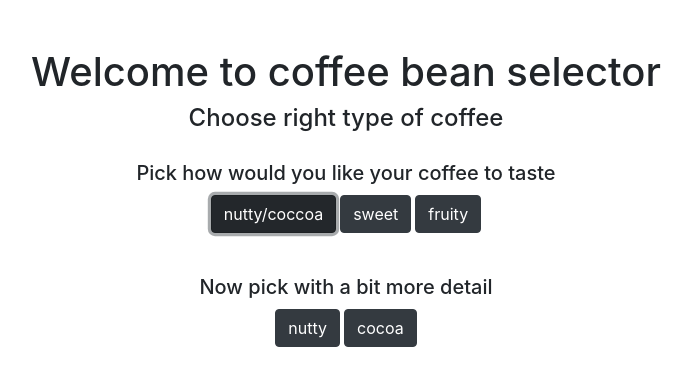
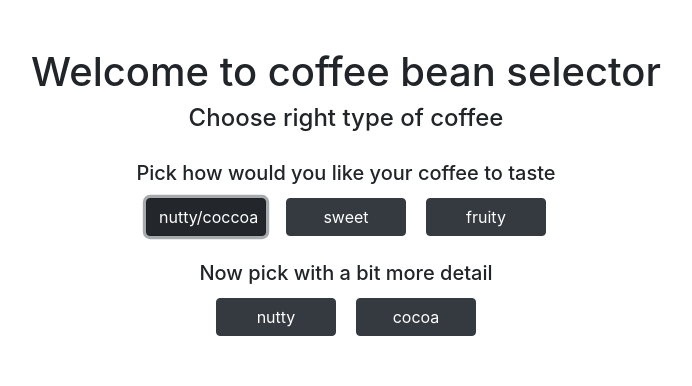
Before and after one commit to milosavljevicoa/prvi-projekat-rwa, a website built with webpack: page index.html in a window 1280 px wide. Both pictures are taken after a click on the button "nutty/coccoa". Shown: the whole page, without its empty margins (294-986 px from the left). Built offline with nearby package versions, Linux system fonts and the light colour scheme; data requests are answered from the project's data file.

Commit message:
first version complited

```diff
--- /dev/null
+++ b/src/models/coffee-bean.ts
@@ -0,0 +1,46 @@
+import CoffeeFlavour from "./coffee-flavour";
+
+class CoffeeBeans extends CoffeeFlavour {
+	constructor(
+		id: string,
+		typeOfFlavour: string,
+		private _parrentFlavourId: Array<any>,
+		private _urlToCoffeeBean: string
+	) {
+		super(id, typeOfFlavour);
+	}
+
+	addIdToSubject(): void {}
+
+	protected textInButton(): string {
+		return this._typeOfFlavour;
+	}
+
+	get parrentFlavourId(): string {
+		let idsSeperatedByComma: string = this._parrentFlavourId.reduce(
+			(finalString, currentDTO) => {
+				let id = currentDTO["id"];
+				finalString += `${id},`;
+				return finalString;
+			},
+			""
+		);
+		return idsSeperatedByComma.slice(0, -1);
+	}
+
+	public get urlToCoffeeBean(): string {
+		return this._urlToCoffeeBean;
+	}
+
+	public static createCoffeeBeans(DTO: any): CoffeeBeans {
+		let bean: CoffeeBeans = new CoffeeBeans(
+			DTO["id"],
+			DTO["name"],
+			DTO["finalFlavourProfileIDs"],
+			DTO["link"]
+		);
+		return bean;
+	}
+}
+
+export default CoffeeBeans;
--- a/src/models/coffee-flavour.ts
+++ b/src/models/coffee-flavour.ts
@@ -1,9 +1,9 @@
 import { Subject } from "rxjs";
 
 abstract class CoffeeFlavour {
-	constructor(private _id: string, private _typeOfFlavour: string) {}
+	constructor(private _id: string, protected _typeOfFlavour: string) {}
 
-	drawListItem(ul: HTMLUListElement): HTMLButtonElement {
+	drawButtonAsListItem(ul: HTMLUListElement): HTMLButtonElement {
 		const classNameLi: string = "flavours";
 		const li: HTMLLIElement = document.createElement("li");
 		li.className = classNameLi;
@@ -15,15 +15,16 @@ abstract class CoffeeFlavour {
 		li.appendChild(wrapperDiv);
 		const button: HTMLButtonElement = document.createElement("button");
 		button.className = "btn btn-dark";
-		button.innerText = this._typeOfFlavour;
-		// button.onclick = () => {
-		// 	this.pushToStream();
-		// };
+		button.innerText = this.textInButton();
 		wrapperDiv.appendChild(button);
 		return button;
 	}
 
+	protected abstract textInButton(): string;
+
 	abstract addIdToSubject(): void;
+
+	abstract get parrentFlavourId(): string;
 
 	get id(): string {
 		return this._id;
--- a/src/models/final-coffee-flavour.ts
+++ b/src/models/final-coffee-flavour.ts
@@ -9,6 +9,10 @@ export default class FinalCoffeeFlavour extends CoffeeFlavour {
 		private _parrentFlavourId: string
 	) {
 		super(id, typeOfFlavour);
+	}
+
+	protected textInButton(): string {
+		return this._typeOfFlavour;
 	}
 
 	addIdToSubject(): void {
--- a/src/models/first-coffee-flavour.ts
+++ /dev/null
@@ -1,17 +0,0 @@
-import CoffeeFlavour from "./coffee-flavour";
-import { Subject } from "rxjs";
-
-export default class FirstCoffeeFlavour extends CoffeeFlavour {
-	public static myStream: Subject<string> = new Subject<string>();
-	constructor(id: string, typeOfFlavour: string) {
-		super(id, typeOfFlavour);
-	}
-
-	addIdToSubject(): void {
-		FirstCoffeeFlavour.myStream.next(this.id);
-	}
-
-	static createCoffeeFlavour(DTO: any): FirstCoffeeFlavour {
-		return new FirstCoffeeFlavour(DTO["id"], DTO["flavour"]);
-	}
-}
--- /dev/null
+++ b/src/models/primary-coffee-flavour.ts
@@ -0,0 +1,25 @@
+import CoffeeFlavour from "./coffee-flavour";
+import { Subject } from "rxjs";
+
+export default class PrimaryCoffeeFlavour extends CoffeeFlavour {
+	public static myStream: Subject<string> = new Subject<string>();
+	constructor(id: string, typeOfFlavour: string) {
+		super(id, typeOfFlavour);
+	}
+
+	addIdToSubject(): void {
+		PrimaryCoffeeFlavour.myStream.next(this.id);
+	}
+
+	protected textInButton(): string {
+		return this._typeOfFlavour;
+	}
+
+	get parrentFlavourId(): string {
+		return "0";
+	}
+
+	static createCoffeeFlavour(DTO: any): PrimaryCoffeeFlavour {
+		return new PrimaryCoffeeFlavour(DTO["id"], DTO["flavour"]);
+	}
+}
--- a/src/models/secound-coffee-flavour.ts
+++ b/src/models/secondary-coffee-flavour.ts
@@ -1,7 +1,7 @@
 import CoffeeFlavour from "./coffee-flavour";
 import { Subject } from "rxjs";
 
-export default class SecoundCoffeeFlavour extends CoffeeFlavour {
+export default class SecondaryCoffeeFlavour extends CoffeeFlavour {
 	public static myStream: Subject<string> = new Subject<string>();
 	constructor(
 		id: string,
@@ -12,15 +12,19 @@ export default class SecoundCoffeeFlavour extends CoffeeFlavour {
 	}
 
 	addIdToSubject(): void {
-		SecoundCoffeeFlavour.myStream.next(this.id);
+		SecondaryCoffeeFlavour.myStream.next(this.id);
+	}
+
+	protected textInButton(): string {
+		return this._typeOfFlavour;
 	}
 
 	get parrentFlavourId(): string {
 		return this._parrentFlavourId;
 	}
 
-	static createCoffeeFlavour(DTO: any): SecoundCoffeeFlavour {
-		return new SecoundCoffeeFlavour(
+	static createCoffeeFlavour(DTO: any): SecondaryCoffeeFlavour {
+		return new SecondaryCoffeeFlavour(
 			DTO["id"],
 			DTO["flavour"],
 			DTO["firstCoffeeFlavourId"]
--- a/src/services/coffee-picker.ts
+++ /dev/null
@@ -1,53 +0,0 @@
-import { from, Observable } from "rxjs";
-import { map, take } from "rxjs/operators";
-import CoffeeFlavour from "../models/coffee-flavour";
-import FirstCoffeeFlavour from "../models/first-coffee-flavour";
-import SecoundCoffeeFlavour from "../models/secound-coffee-flavour";
-import FinalCoffeeFlavour from "../models/final-coffee-flavour";
-
-const DATA_BASE_URL: string = "http://localhost:3000/";
-
-// let firstTypeOfCoffeeFlavourStream: Observable<FirstCoffeeFlavour>;
-// let secondTypeOfCoffeeFlavourStream: Observable<SecoundCoffeeFlavour>;
-// let finalTypeOfCoffeeFlavourStream: Observable<FinalCoffeeFlavour>;
-
-function getSpecificTypeOfCoffeeFlavour(
-	specificType: string
-): Observable<Array<CoffeeFlavour>> {
-	return from(
-		fetch(DATA_BASE_URL + specificType).then((data: Response) => data.json())
-	).pipe(
-		take(1)
-		// , concatAll()
-	);
-}
-
-export function fetchFirstTypeFlavours(): Observable<
-	Array<FirstCoffeeFlavour>
-> {
-	return getSpecificTypeOfCoffeeFlavour("firstCoffeeFlavour").pipe(
-		map((DTOs: Array<any>) =>
-			DTOs.map((DTO: any) => FirstCoffeeFlavour.createCoffeeFlavour(DTO))
-		)
-	);
-}
-
-export function fetchSecondTypeFlavours(): Observable<
-	Array<SecoundCoffeeFlavour>
-> {
-	return getSpecificTypeOfCoffeeFlavour("secondCoffeeFlavour").pipe(
-		map((DTOs: Array<any>) =>
-			DTOs.map((DTO: any) => SecoundCoffeeFlavour.createCoffeeFlavour(DTO))
-		)
-	);
-}
-
-export function fetchFinalTypeFlavours(): Observable<
-	Array<FinalCoffeeFlavour>
-> {
-	return getSpecificTypeOfCoffeeFlavour("finalFlavourProfile").pipe(
-		map((DTOs: Array<any>) =>
-			DTOs.map((DTO: any) => FinalCoffeeFlavour.createCoffeeFlavour(DTO))
-		)
-	);
-}
--- /dev/null
+++ b/src/services/fetch-from-databse.ts
@@ -0,0 +1,51 @@
+import { from, Observable } from "rxjs";
+import { map } from "rxjs/operators";
+import CoffeeFlavour from "../models/coffee-flavour";
+import PrimaryCoffeeFlavour from "../models/primary-coffee-flavour";
+import SecondaryCoffeeFlavour from "../models/secondary-coffee-flavour";
+import FinalCoffeeFlavour from "../models/final-coffee-flavour";
+import CoffeeBeans from "../models/coffee-bean";
+
+const DATA_BASE_URL: string = "http://localhost:3000/";
+
+// let firstTypeOfCoffeeFlavourStream: Observable<FirstCoffeeFlavour>;
+// let secondTypeOfCoffeeFlavourStream: Observable<SecoundCoffeeFlavour>;
+// let finalTypeOfCoffeeFlavourStream: Observable<FinalCoffeeFlavour>;
+
+function getCoffee(specificType: string): Observable<Array<CoffeeFlavour>> {
+	return from(
+		fetch(DATA_BASE_URL + specificType).then((data: Response) => data.json())
+	);
+}
+
+export function fetchFirstTypeFlavours(): Observable<Array<CoffeeFlavour>> {
+	return getCoffee("firstCoffeeFlavour").pipe(
+		map((DTOs: Array<any>) =>
+			DTOs.map((DTO: any) => PrimaryCoffeeFlavour.createCoffeeFlavour(DTO))
+		)
+	);
+}
+
+export function fetchSecondTypeFlavours(): Observable<Array<CoffeeFlavour>> {
+	return getCoffee("secondCoffeeFlavour").pipe(
+		map((DTOs: Array<any>) =>
+			DTOs.map((DTO: any) => SecondaryCoffeeFlavour.createCoffeeFlavour(DTO))
+		)
+	);
+}
+
+export function fetchFinalTypeFlavours(): Observable<Array<CoffeeFlavour>> {
+	return getCoffee("finalFlavourProfile").pipe(
+		map((DTOs: Array<any>) =>
+			DTOs.map((DTO: any) => FinalCoffeeFlavour.createCoffeeFlavour(DTO))
+		)
+	);
+}
+
+export function fetchCoffeeBeans(): Observable<Array<CoffeeFlavour>> {
+	return getCoffee("coffeeBeans").pipe(
+		map((DTOs: Array<any>) =>
+			DTOs.map((DTO: any) => CoffeeBeans.createCoffeeBeans(DTO))
+		)
+	);
+}
--- a/src/view/coffee-picker-view.ts
+++ b/src/view/coffee-picker-view.ts
@@ -1,141 +1,25 @@
-import CoffeeFlavour from "../models/coffee-flavour";
-import { Observable, Subject } from "rxjs";
-import { switchMap, filter, concatAll, take } from "rxjs/operators";
-import { fetchSecondTypeFlavours } from "../services/coffee-picker";
-import SecoundCoffeeFlavour from "../models/secound-coffee-flavour";
+import PrimaryCoffeeFlavourList from "./components/primary-coffee-flavour-list";
+import SecondaryCoffeeFlavourList from "./components/secondary-coffee-flavour-list";
+import FinalCoffeeFlavour from "../models/final-coffee-flavour";
+import FinalCoffeeFlavourList from "./components/final-coffee-flavour-list";
+import CoffeeBeansList from "./components/coffee-beans-list";
 
 class CoffeePickerView {
-	private isFirstFlavourPicked: boolean = false;
-	private firstCoffeeFlavourList: HTMLUListElement;
-	private secoundCoffeeFlavourList: HTMLUListElement;
+	private _primaryCoffeeFlavourList: PrimaryCoffeeFlavourList;
 
 	constructor() {
-		this.firstCoffeeFlavourList = this.createUnorderListWithStyles();
-		this.secoundCoffeeFlavourList = this.createUnorderListWithStyles();
+		this._primaryCoffeeFlavourList = new PrimaryCoffeeFlavourList(
+			new SecondaryCoffeeFlavourList(
+				new FinalCoffeeFlavourList(new CoffeeBeansList())
+			)
+		);
 	}
 
-	private createUnorderListWithStyles(): HTMLUListElement {
-		const listClassName = "list-group list-group-horizontal";
-		const coffeeflavoursList: HTMLUListElement = document.createElement("ul");
-		coffeeflavoursList.className = listClassName;
-		return coffeeflavoursList;
-	}
-
-	private createDescriptionForUL(
-		hostForUl: HTMLDivElement,
-		description: string
-	): void {
-		const descriptionToGuideUser: HTMLHeadingElement = document.createElement(
-			"h5"
+	public drawCompletedView(): void {
+		this._primaryCoffeeFlavourList.drawCoffeeList(
+			"Pick how would you like your coffee to taste"
 		);
-		descriptionToGuideUser.innerText = description;
-		hostForUl.appendChild(descriptionToGuideUser);
-	}
-
-	drawFirstCoffeeFlavours(
-		host: HTMLDivElement,
-		observable: Observable<Array<CoffeeFlavour>>
-	): void {
-		const description: string = "Pick how would you like your coffee to taste";
-		this.createDescriptionForUL(host, description);
-		host.append(this.firstCoffeeFlavourList);
-		observable
-			.pipe(take(1), concatAll())
-			.subscribe((flavour: CoffeeFlavour) => {
-				const buttonFlavour: HTMLButtonElement = flavour.drawListItem(
-					this.firstCoffeeFlavourList
-				);
-				buttonFlavour.onclick = () => {
-					if (this.isFirstFlavourPicked)
-						this.secoundCoffeeFlavourList.innerHTML = "";
-					else {
-						this.isFirstFlavourPicked = true;
-					}
-					flavour.addIdToSubject();
-				};
-			});
-	}
-
-	drawSecoundCoffeeFlavours(host: HTMLDivElement, stream: Subject<string>) {
-		const description: string = "Now pick with a bit more detail";
-		this.createDescriptionForUL(host, description);
-		host.appendChild(this.secoundCoffeeFlavourList);
-		stream
-			.pipe(
-				switchMap((id: string) => {
-					return fetchSecondTypeFlavours().pipe(
-						concatAll(),
-						filter(
-							(flavour: SecoundCoffeeFlavour) => flavour.parrentFlavourId === id
-						)
-					);
-				})
-			)
-			.subscribe((flavour: CoffeeFlavour) => {
-				flavour.drawListItem(this.secoundCoffeeFlavourList);
-				//add functionality for button
-			});
 	}
 }
 
 export default CoffeePickerView;
-
-// function createUnorderedListWithDesciption(
-// 	host: HTMLDivElement,
-// 	description: string
-// ): HTMLUListElement {
-// 	const descriptionToGuideUser: HTMLHeadingElement = document.createElement(
-// 		"h5"
-// 	);
-// 	descriptionToGuideUser.innerText = description;
-// 	host.appendChild(descriptionToGuideUser);
-
-// 	const listClassName = "list-group list-group-horizontal";
-// 	const coffeeflavoursList: HTMLUListElement = document.createElement("ul");
-// 	coffeeflavoursList.className = listClassName;
-// 	host.appendChild(coffeeflavoursList);
-
-// 	return coffeeflavoursList;
-// }
-
-// export function drawFirstCoffeeFlavours(
-// 	host: HTMLDivElement,
-// 	stream: Observable<Array<CoffeeFlavour>>
-// ): void {
-// 	const description: string = "Pick how would you like your coffee to taste";
-// 	const coffeeflavoursList: HTMLUListElement = createUnorderedListWithDesciption(
-// 		host,
-// 		description
-// 	);
-
-// 	stream.subscribe((flavours: Array<CoffeeFlavour>) => {
-// 		flavours.forEach((flavour: CoffeeFlavour) =>
-// 			flavour.drawListItem(coffeeflavoursList)
-// 		);
-// 	});
-// }
-
-// export function drawCoffeeFlavours(
-// 	host: HTMLDivElement,
-// 	stream: Subject<string>
-// ) {
-// 	const description: string = "Now pick with a bit more detail";
-// 	const coffeeflavoursList: HTMLUListElement = createUnorderedListWithDesciption(
-// 		host,
-// 		description
-// 	);
-// 	stream
-// 		.pipe(
-// 			switchMap((id: string) => {
-// 				return fetchSecondTypeFlavours().pipe(
-// 					concatAll(),
-// 					filter(
-// 						(flavour: SecoundCoffeeFlavour) => flavour.parrentFlavourId === id
-// 					)
-// 				);
-// 			})
-// 		)
-// 		.subscribe((flavour: SecoundCoffeeFlavour) => {
-// 			flavour.drawListItem(coffeeflavoursList);
-// 		});
-// }
--- /dev/null
+++ b/src/view/components/coffee-beans-list.ts
@@ -0,0 +1,51 @@
+import CoffeeFlavourList from "./coffee-flavour-list";
+import { Observable, concat } from "rxjs";
+import CoffeeFlavour from "../../models/coffee-flavour";
+import FinalCoffeeFlavour from "../../models/final-coffee-flavour";
+import {
+	fetchFinalTypeFlavours,
+	fetchCoffeeBeans,
+} from "../../services/fetch-from-databse";
+import { concatAll, take, switchMap, filter } from "rxjs/operators";
+import CoffeeBeans from "../../models/coffee-bean";
+
+class CoffeeBeansList extends CoffeeFlavourList {
+	constructor() {
+		super(<HTMLDivElement>document.getElementById("coffee-beans"));
+	}
+
+	protected configureObservable(): Observable<CoffeeFlavour> {
+		return FinalCoffeeFlavour.myStream.pipe(
+			switchMap((id: string) => {
+				return fetchCoffeeBeans().pipe(
+					concatAll(),
+					filter((bean: CoffeeFlavour) => {
+						let beanIds = bean.parrentFlavourId.split(",");
+						let isRightTypeOfFlavour: boolean = false;
+						beanIds.forEach((beanId: string) => {
+							if (beanId === id) isRightTypeOfFlavour = true;
+						});
+						return isRightTypeOfFlavour;
+					})
+				);
+			})
+		);
+	}
+
+	protected subscribeToObservable(observable: Observable<CoffeeBeans>): void {
+		observable.subscribe((coffeeBean: CoffeeBeans) => {
+			const coffeeBeanBtn: HTMLButtonElement = coffeeBean.drawButtonAsListItem(
+				this._list
+			);
+			coffeeBeanBtn.onclick = () => {
+				window.open(coffeeBean.urlToCoffeeBean);
+			};
+		});
+	}
+
+	public clearList(): void {
+		this._list.innerHTML = "";
+	}
+}
+
+export default CoffeeBeansList;
--- /dev/null
+++ b/src/view/components/coffee-flavour-list.ts
@@ -0,0 +1,42 @@
+import { Observable, Subject } from "rxjs";
+import CoffeeFlavour from "../../models/coffee-flavour";
+
+abstract class CoffeeFlavourList {
+	protected _list: HTMLUListElement;
+	constructor(private _host: HTMLDivElement) {
+		this._list = this.createUnorderListWithStyles();
+	}
+
+	private createUnorderListWithStyles(): HTMLUListElement {
+		const listClassName = "list-group list-group-horizontal";
+		const coffeeflavoursList: HTMLUListElement = document.createElement("ul");
+		coffeeflavoursList.className = listClassName;
+		return coffeeflavoursList;
+	}
+
+	public drawCoffeeList(description: string): void {
+		if (this._host === null) return;
+		this.drawDescription(description);
+		this._host.appendChild(this._list);
+		let configuredObservable: Observable<CoffeeFlavour> = this.configureObservable();
+		this.subscribeToObservable(configuredObservable);
+	}
+
+	protected drawDescription(description: string): void {
+		const descriptionToGuideUser: HTMLHeadingElement = document.createElement(
+			"h5"
+		);
+		descriptionToGuideUser.innerText = description;
+		this._host.appendChild(descriptionToGuideUser);
+	}
+
+	protected abstract configureObservable(): Observable<CoffeeFlavour>;
+
+	protected abstract subscribeToObservable(
+		observable: Observable<CoffeeFlavour>
+	): void;
+
+	public abstract clearList(): void;
+}
+
+export default CoffeeFlavourList;
--- /dev/null
+++ b/src/view/components/final-coffee-flavour-list.ts
@@ -0,0 +1,50 @@
+import CoffeeFlavourList from "./coffee-flavour-list";
+import { fetchFinalTypeFlavours } from "../../services/fetch-from-databse";
+import SecondaryCoffeeFlavour from "../../models/secondary-coffee-flavour";
+import { switchMap, concatAll, filter } from "rxjs/operators";
+import CoffeeFlavour from "../../models/coffee-flavour";
+import { Observable } from "rxjs";
+import CoffeeBeansList from "./coffee-beans-list";
+
+class FinalCoffeeFlavourList extends CoffeeFlavourList {
+	private _isFinalCoffeeFlavourPicked: boolean = false;
+	constructor(private _coffeeBeansList: CoffeeBeansList) {
+		super(<HTMLDivElement>document.getElementById("final-type"));
+	}
+
+	protected configureObservable(): Observable<CoffeeFlavour> {
+		return SecondaryCoffeeFlavour.myStream.pipe(
+			switchMap((id: string) => {
+				return fetchFinalTypeFlavours().pipe(
+					concatAll(),
+					filter((flavour: CoffeeFlavour) => flavour.parrentFlavourId === id)
+				);
+			})
+		);
+	}
+
+	protected subscribeToObservable(observable: Observable<CoffeeFlavour>): void {
+		observable.subscribe((flavour: CoffeeFlavour) => {
+			const buttonFlavour: HTMLButtonElement = flavour.drawButtonAsListItem(
+				this._list
+			);
+			buttonFlavour.onclick = () => {
+				if (this._isFinalCoffeeFlavourPicked) this._coffeeBeansList.clearList();
+				else {
+					this._isFinalCoffeeFlavourPicked = true;
+					this._coffeeBeansList.drawCoffeeList(
+						"Here is the link to your perfect coffee beans"
+					);
+				}
+				flavour.addIdToSubject();
+			};
+		});
+	}
+
+	public clearList() {
+		this._list.innerHTML = "";
+		this._coffeeBeansList.clearList();
+	}
+}
+
+export default FinalCoffeeFlavourList;
--- /dev/null
+++ b/src/view/components/primary-coffee-flavour-list.ts
@@ -0,0 +1,41 @@
+import CoffeeFlavourList from "./coffee-flavour-list";
+import { Observable, Subject } from "rxjs";
+import CoffeeFlavour from "../../models/coffee-flavour";
+import { take, concatAll } from "rxjs/operators";
+import SecondaryCoffeeFlavourList from "./secondary-coffee-flavour-list";
+import { fetchFirstTypeFlavours } from "../../services/fetch-from-databse";
+
+class PrimaryCoffeeFlavourList extends CoffeeFlavourList {
+	private isPrimaryFlavourPicked: boolean = false;
+
+	constructor(private secondaryCoffeeLavourList: SecondaryCoffeeFlavourList) {
+		super(<HTMLDivElement>document.getElementById("first-type"));
+	}
+
+	protected configureObservable(): Observable<CoffeeFlavour> {
+		return fetchFirstTypeFlavours().pipe(take(1), concatAll());
+	}
+
+	protected subscribeToObservable(observable: Observable<CoffeeFlavour>): void {
+		observable.subscribe((flavour: CoffeeFlavour) => {
+			const buttonFlavour: HTMLButtonElement = flavour.drawButtonAsListItem(
+				this._list
+			);
+			buttonFlavour.onclick = () => {
+				if (this.isPrimaryFlavourPicked)
+					this.secondaryCoffeeLavourList.clearList();
+				else {
+					this.isPrimaryFlavourPicked = true;
+					this.secondaryCoffeeLavourList.drawCoffeeList(
+						"Now pick with a bit more detail"
+					);
+				}
+				flavour.addIdToSubject();
+			};
+		});
+	}
+
+	public clearList(): void {}
+}
+
+export default PrimaryCoffeeFlavourList;
--- /dev/null
+++ b/src/view/components/secondary-coffee-flavour-list.ts
@@ -0,0 +1,52 @@
+import CoffeeFlavourList from "./coffee-flavour-list";
+import CoffeeFlavour from "../../models/coffee-flavour";
+import { Observable, Subject } from "rxjs";
+import { concatAll, take, switchMap, filter } from "rxjs/operators";
+import { fetchSecondTypeFlavours } from "../../services/fetch-from-databse";
+import PrimaryCoffeeFlavour from "../../models/primary-coffee-flavour";
+import FinalCoffeeFlavourList from "./final-coffee-flavour-list";
+
+class SecondaryCoffeeFlavourList extends CoffeeFlavourList {
+	private isSecondaryFlavourPicked: boolean = false;
+
+	constructor(private _finalCoffeeFlavourList: FinalCoffeeFlavourList) {
+		super(<HTMLDivElement>document.getElementById("second-type"));
+	}
+
+	protected configureObservable(): Observable<CoffeeFlavour> {
+		return PrimaryCoffeeFlavour.myStream.pipe(
+			switchMap((id: string) => {
+				return fetchSecondTypeFlavours().pipe(
+					concatAll(),
+					filter((flavour: CoffeeFlavour) => flavour.parrentFlavourId === id)
+				);
+			})
+		);
+	}
+
+	protected subscribeToObservable(observable: Observable<CoffeeFlavour>): void {
+		observable.subscribe((flavour: CoffeeFlavour) => {
+			const buttonFlavour: HTMLButtonElement = flavour.drawButtonAsListItem(
+				this._list
+			);
+			buttonFlavour.onclick = () => {
+				if (this.isSecondaryFlavourPicked)
+					this._finalCoffeeFlavourList.clearList();
+				else {
+					this.isSecondaryFlavourPicked = true;
+					this._finalCoffeeFlavourList.drawCoffeeList(
+						"Now pick the depth of flavour for your coffee"
+					);
+				}
+				flavour.addIdToSubject();
+			};
+		});
+	}
+
+	public clearList(): void {
+		this._list.innerHTML = "";
+		this._finalCoffeeFlavourList.clearList();
+	}
+}
+
+export default SecondaryCoffeeFlavourList;
--- a/style.css
+++ b/style.css
@@ -1,22 +1,32 @@
+.row {
+	margin: 0;
+}
 .flavour-div {
-	margin: 20px;
+	min-height: 100px;
+	padding: 0% 20%;
+	align-items: center;
 }
+
+#first-type {
+	margin-top: 20px;
+}
+
 .list-group {
-	align-self: center;
-	justify-self: center;
 	list-style-type: none;
+	flex-wrap: wrap;
 }
 
 .flavours {
 	padding: 0;
-	margin: 2px;
+	margin: 5px 10px;
+	width: 120px;
 }
 
 .coffee-flavour-div {
 	display: flex;
-	flex-direction: row;
+	align-self: flex-start;
 }
 
-.coffee-flavour-div p {
-	margin: 0px 0px 5px 5px;
+.coffee-flavour-div button {
+	width: 100%;
 }
```
Also changed, not shown: index.html (+4 -19 lines), src/index.ts (+9 -19 lines).
